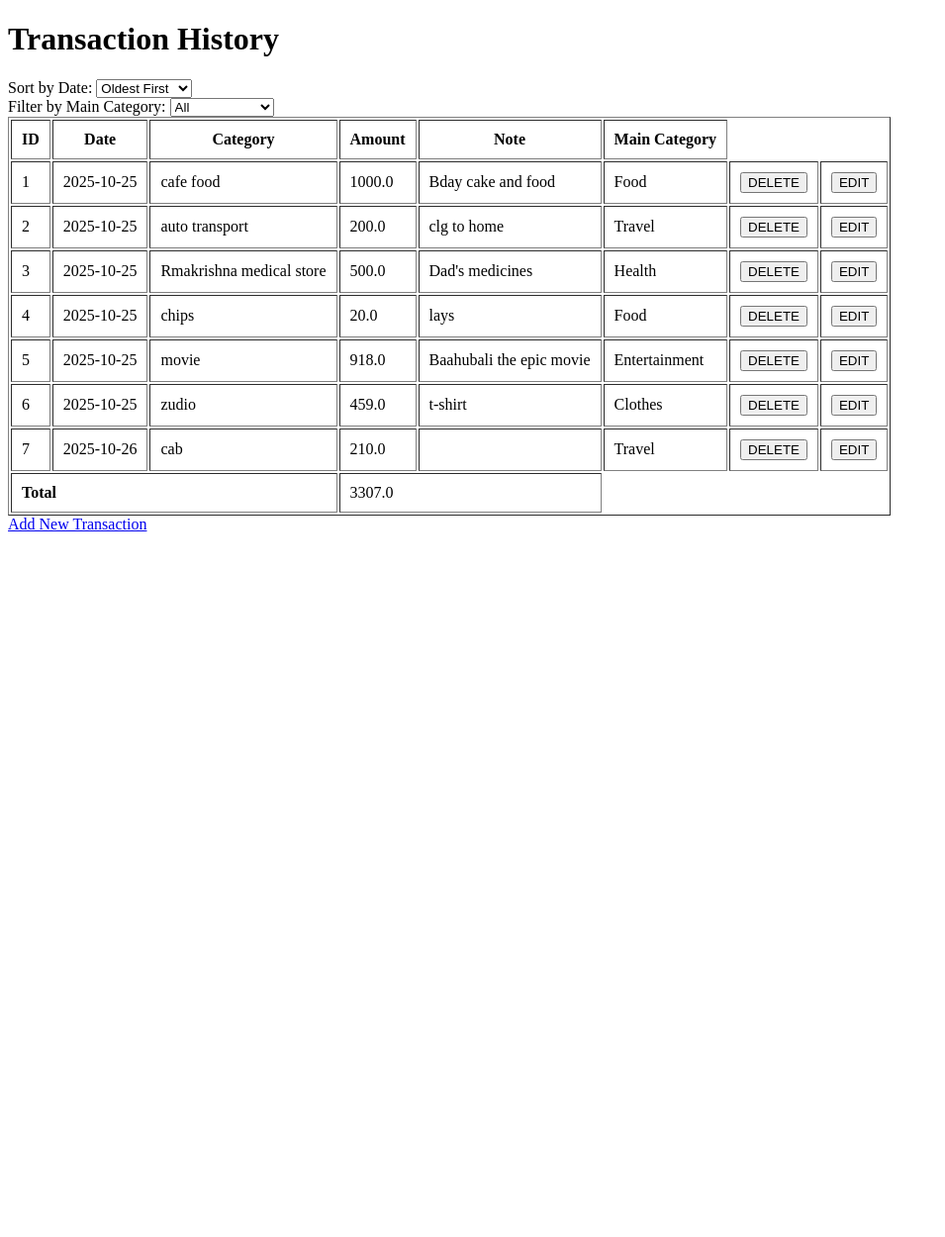
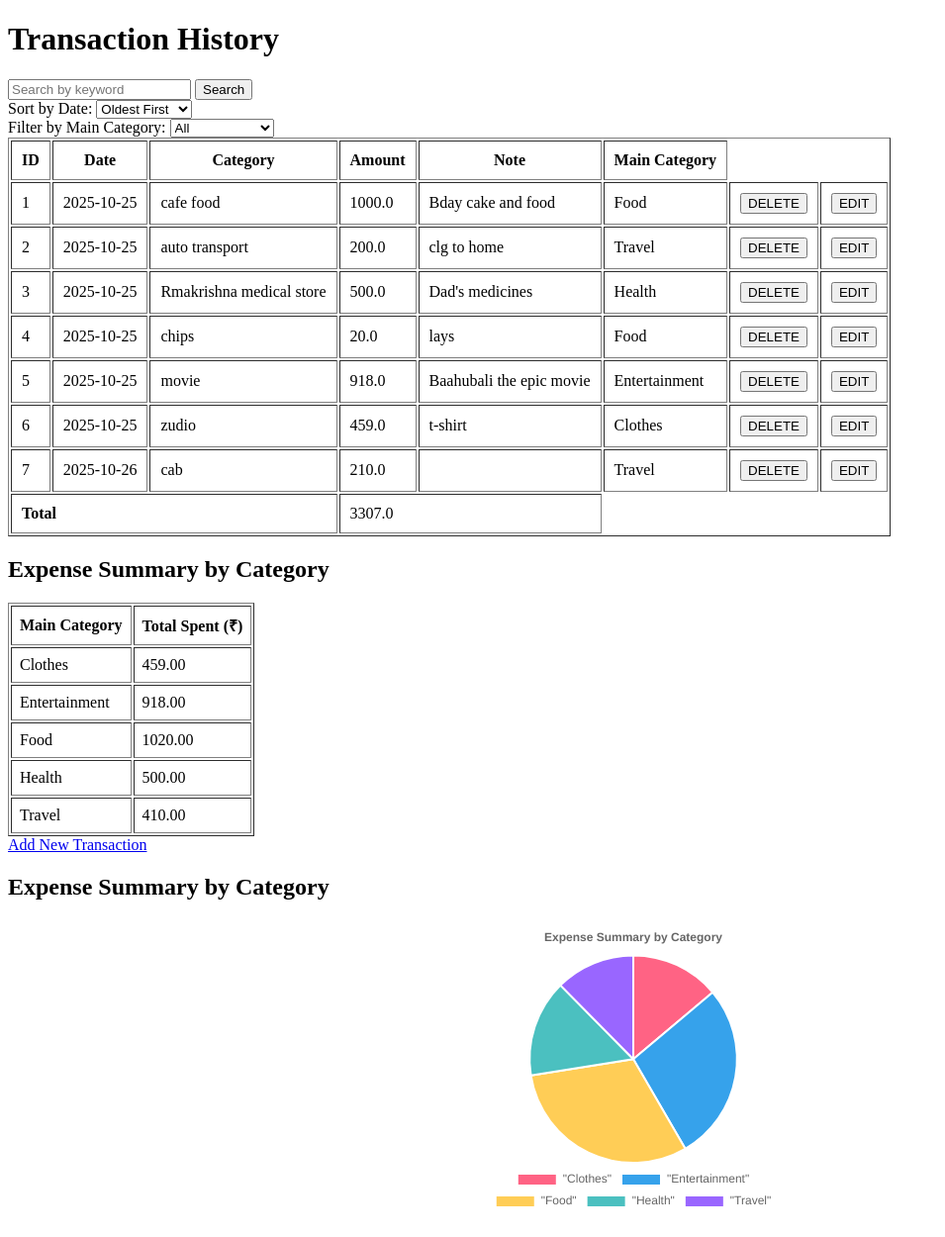
Before and after one commit to lakshmitulasimandala/BUDJET, a Flask app: page /history in a window 1280 px wide. Shown: the whole page at 99% size, without its empty margins (0-955 px from the left). Before the commit the page ends 537 px from the top, so only its background shows below. Run offline with Flask 3, Linux system fonts and the light colour scheme; data comes from the database, SQL or seed files in the repository; both versions use the stored data as it was after the commit.

Commit message:
Added pie chart, expense summary table and changed history rountes in app.py and changes in history.html with JS

```diff
--- a/app.py
+++ b/app.py
@@ -35,6 +35,7 @@ def add_transaction():
 
 @app.route('/history')
 def history():
+    keyword = request.args.get('keyword', '')
     sort_order = request.args.get('sort_order','asc').upper()
     main_category = request.args.get('main_category','')
 
@@ -48,6 +49,13 @@ def history():
         query += " WHERE main_category = ?"
         params.append(main_category)
 
+    if keyword:
+        if params:
+            query += (" AND (category LIKE ? OR note LIKE ?)")
+        else:
+            query += (" WHERE (category LIKE ? OR note LIKE ?)")
+        params.extend([f"%{keyword}%", f"%{keyword}%"])
+
     query += " ORDER BY DATE " + ("ASC" if sort_order == "ASC" else "DESC")
 
     cursor.execute(query,params)
@@ -55,8 +63,20 @@ def history():
 
     total_amount = sum([t[3] for t in transactions])  # t[3] is the 'amount' column
 
+    cursor.execute('''
+        SELECT main_category, SUM(amount)
+        FROM transactions
+        GROUP BY main_category
+    ''')
+    summary_data = cursor.fetchall()
+
     conn.close()
-    return render_template('history.html',transactions = transactions, total_amount= total_amount, selected_category = main_category)
+    return render_template('history.html',
+                           transactions = transactions,
+                           total_amount= total_amount,
+                           keyword = keyword,
+                           selected_category = main_category,
+                           summary_data = summary_data)
 
 
 @app.route('/delete_transaction/<int:trans_id>', methods = ["POST"])
--- a/static/css/style.css
+++ b/static/css/style.css
@@ -0,0 +1,6 @@
+#expenseChart {
+    max-width: 400px;   /* chart width */
+    max-height: 400px;  /* chart height */
+    margin: 20px auto;  /* center the chart */
+    display: block;
+}
--- a/static/js/script.js
+++ b/static/js/script.js
@@ -0,0 +1,50 @@
+document.addEventListener("DOMContentLoaded", () => {
+    const canvas = document.getElementById('expenseChart');
+    if (!canvas) return;
+
+    const labels = JSON.parse(canvas.dataset.labels);
+    const values = JSON.parse(canvas.dataset.values);
+
+    // Get current category filter (from URL)
+    const urlParams = new URLSearchParams(window.location.search);
+    const selectedCategory = urlParams.get('main_category');
+
+    // Prepare data points with offsets
+    const dataPoints = labels.map((label, index) => ({
+        value: values[index],
+        label: label,
+        offset: (selectedCategory && label === selectedCategory) ? 25 : 0 // "explode" this slice
+    }));
+
+    new Chart(canvas, {
+        type: 'pie',
+        data: {
+            labels: dataPoints.map(p => p.label),
+            datasets: [{
+                data: dataPoints.map(p => p.value),
+                backgroundColor: [
+                    '#ff6384','#36a2eb','#ffcd56',
+                    '#4bc0c0','#9966ff','#ff9f40'
+                ],
+                // apply per-slice offset
+                offset: dataPoints.map(p => p.offset)
+            }]
+        },
+        options: {
+            responsive: true,
+            plugins: {
+                legend: { position: 'bottom' },
+                title: {
+                    display: true,
+                    text: selectedCategory
+                        ? `Highlighted Category: ${selectedCategory}`
+                        : 'Expense Summary by Category'
+                }
+            },
+            animation: {
+                animateRotate: true,
+                duration: 1000
+            }
+        }
+    });
+});
--- a/templates/history.html
+++ b/templates/history.html
@@ -3,17 +3,29 @@
 <head>
     <meta charset="UTF-8">
     <meta name="viewport" content="width=device-width, initial-scale=1.0">
+    <link rel="stylesheet" href="{{ url_for('static', filename='css/style.css') }}">
+    <script src="https://cdn.jsdelivr.net/npm/chart.js"></script> <!-- CDN for Chart.js -->
+    <script src="{{ url_for('static', filename='js/script.js') }}" defer></script>
     <title>Transaction History</title>
 </head>
 <body>
     <h1>Transaction History</h1>
 
+    <!-- Search form -->
+    <form method="get" action="/history">
+        <input type="text" name="keyword" placeholder="Search by keyword" value="{{ keyword | default('') }}">
+        <button type="submit">Search</button>
+    </form>
+
+    <!-- Sort By Date -->
     <label>Sort by Date:</label>
     <select name="sort_order">
         <option value="asc" {% if request.args.get('sort_order') == 'asc' %}selected{% endif %}>Oldest First</option>
         <option value="desc" {% if request.args.get('sort_order') == 'desc' %}selected{% endif %}>Newest First</option>
     </select>
 
+
+    <!-- Filter -->
     <form method="get" action="/history">
         <label>Filter by Main Category:</label>
         <select name="main_category" onchange="this.form.submit()">
@@ -32,6 +44,8 @@
         </select>
     </form>
 
+
+    <!-- the ACtual Table -->
     <table border="1" cellpadding="10">
         <tr>
             <th>ID</th>
@@ -70,6 +84,28 @@
         </tr>
 
     </table>
+
+    <!--The Summary TabLE-->
+    <h2>Expense Summary by Category</h2>
+    <table border="1" cellpadding="8">
+        <tr>
+            <th>Main Category</th>
+            <th>Total Spent (₹)</th>
+        </tr>
+        {% for row in summary_data %}
+            <tr>
+                <td>{{ row[0] }}</td>
+                <td>{{ "%.2f"|format(row[1]) }}</td>
+            </tr>
+        {% endfor %}
+    </table>
     <a href="/">Add New Transaction</a>
+
+    <h2>Expense Summary by Category</h2>
+    <canvas id="expenseChart"
+        data-labels='{{ summary_data | map(attribute=0) | map("tojson") | list | tojson }}'
+        data-values='{{ summary_data | map(attribute=1) | list | tojson }}'>
+    </canvas>
+
 </body>
 </html>
```
Also changed, not shown: database.db.
